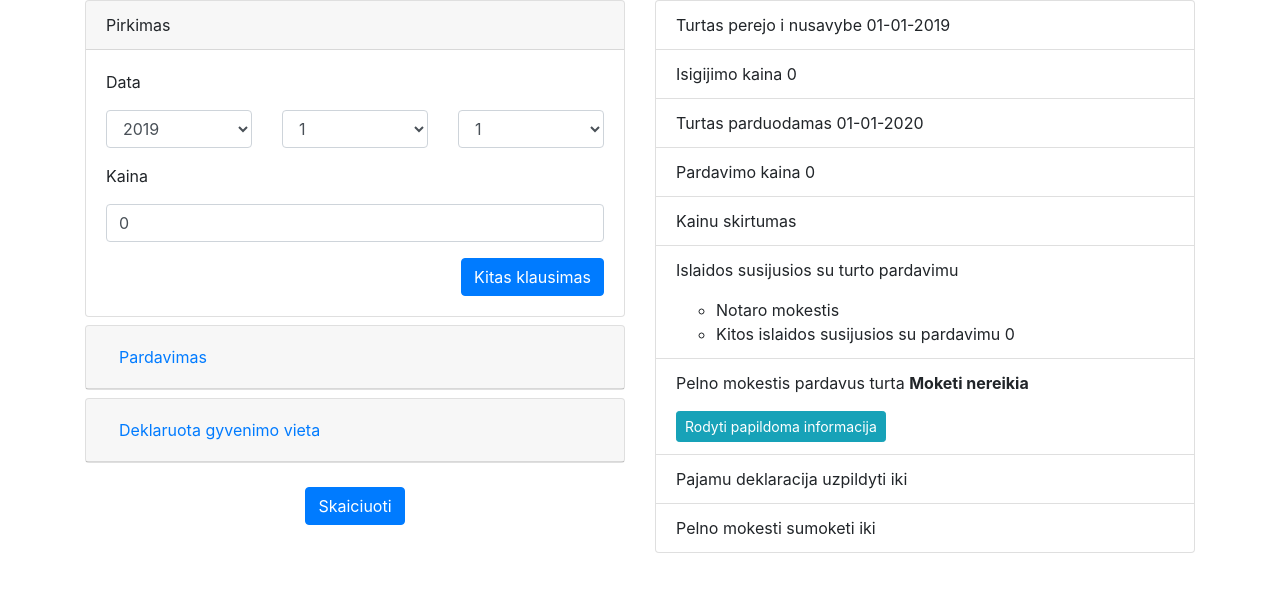
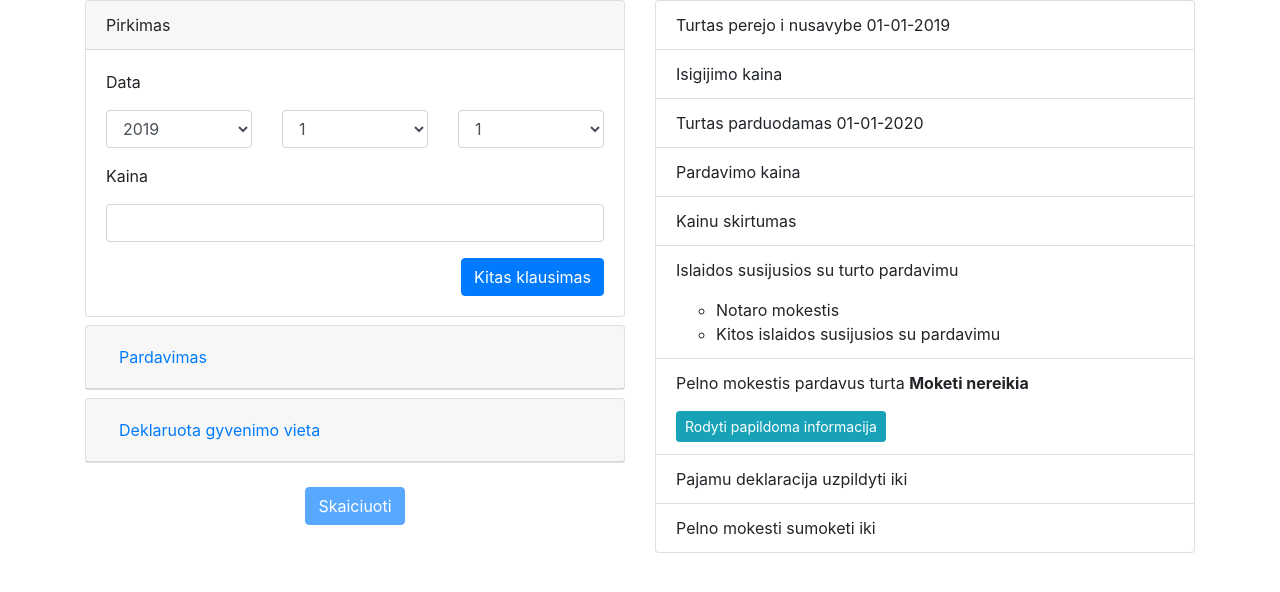
Before and after one commit to horolug/nt-duk, a React (Create React App) app: page / in a window 1280 px wide. Shown: the top 592 px of the page. Built offline with nearby package versions, Linux system fonts and the light colour scheme.

Commit message:
Reverting typecasting + fixes for tax and tax report due day formatting

```diff
--- a/src/Components/Form/form.js
+++ b/src/Components/Form/form.js
@@ -15,11 +15,11 @@ class Form extends React.Component {
       sellYear: new Date().getFullYear() + 1,
       sellMonth: 1,
       sellDay: 1,
-      sellPrice: 0,
+      sellPrice: "",
       purchaseYear: new Date().getFullYear(),
       purchaseMonth: 1,
       purchaseDay: 1,
-      purchasePrice: 0,
+      purchasePrice: "",
       primaryDwelling: false,
       dwellingStatus: "",
       yearRange: helpers.yearRange(),
@@ -29,7 +29,7 @@ class Form extends React.Component {
       priceDiff: "",
       taxAmount: "Moketi nereikia",
       notaryFee: "",
-      otherExpenses: 0,
+      otherExpenses: "",
       customNotaryFee: "",
       taxDueDate: "",
       taxReportDueDate: "",
--- a/src/Components/Helpers/helpers.js
+++ b/src/Components/Helpers/helpers.js
@@ -26,7 +26,7 @@ const helpers = {
   },
 
   dayRange(year, month){
-    const maxDays = moment(year+"-"+month, "YYYY-MM").daysInMonth();
+    const maxDays = moment(month+"-"+year, "MM-YYYY").daysInMonth();
     let dayRange = [];
     for (  let i = 1; i < maxDays; i++  ){
       dayRange.push(i);
@@ -52,16 +52,16 @@ const helpers = {
   },
 
   businessDay ( date ){
-    let dueDate = moment(date, "YYYY-MM-DD");
+    let dueDate = moment(date, "DD-MM-YYYY");
     while ( !business.isWeekDay( dueDate ) ){
       dueDate = dueDate.add(1, 'd');
     }
 
-    return dueDate.format('YYYY-MM-DD');
+    return dueDate.format('DD-MM-YYYY');
   },
 
   taxReportDueDate(sellYear){
-    const taxReportDueDate = helpers.businessDay( (parseInt(sellYear)+1)+'-05-02'  );
+    const taxReportDueDate = helpers.businessDay( '02-05'+(parseInt(sellYear)+1) );
     return taxReportDueDate;
   },
 
@@ -72,7 +72,7 @@ const helpers = {
     // next working day is selected
     // [year-05-01] - is a national holiday in Lithuania
     // FIXME - check if next days are not weekend days
-    const taxPaymentDate = helpers.businessDay(  (parseInt(sellYear)+2)+'-05-02' );;
+    const taxPaymentDate = helpers.businessDay(  '02-05'+(parseInt(sellYear)+2) );
     return taxPaymentDate;
   },
 
--- a/src/Components/QuestionCard/purchaseCard.js
+++ b/src/Components/QuestionCard/purchaseCard.js
@@ -58,8 +58,8 @@ class PurchaseCard extends React.Component {
   }
 }
 
-PurchaseCard.propTypes = {
-   price: PropTypes.number.isRequired
-}
+// PurchaseCard.propTypes = {
+//    price: PropTypes.number.isRequired
+// }
 
 export default PurchaseCard;
--- a/src/Components/QuestionCard/sellCard.js
+++ b/src/Components/QuestionCard/sellCard.js
@@ -65,8 +65,8 @@ class SellCard extends React.Component {
   }
 }
 
-SellCard.propTypes = {
-   price: PropTypes.number.isRequired
-}
+// SellCard.propTypes = {
+//    price: PropTypes.number.isRequired
+// }
 
 export default SellCard;
--- a/src/Components/Summary/summary.js
+++ b/src/Components/Summary/summary.js
@@ -19,7 +19,7 @@ class Summary extends React.Component {
   render() {
     let infoOpen = {
       display: 'none'
-    }
+    };
     if(this.state.taxDetailsOpen) {
       infoOpen = {
         display: 'block'
@@ -29,7 +29,6 @@ class Summary extends React.Component {
     const buttonText = this.state.taxDetailsOpen ? 'Slepti papildoma informacija' : 'Rodyti papildoma informacija';
     const sellString = this.props.sell.year+"-"+this.props.sell.month+"-"+this.props.sell.day;
     const purchaseString = this.props.purchase.year+"-"+this.props.purchase.month+"-"+this.props.purchase.day;
-
     let sellDate = moment(sellString).format('DD-MM-YYYY');
     let purchaseDate = moment(purchaseString).format('DD-MM-YYYY');
 
```
